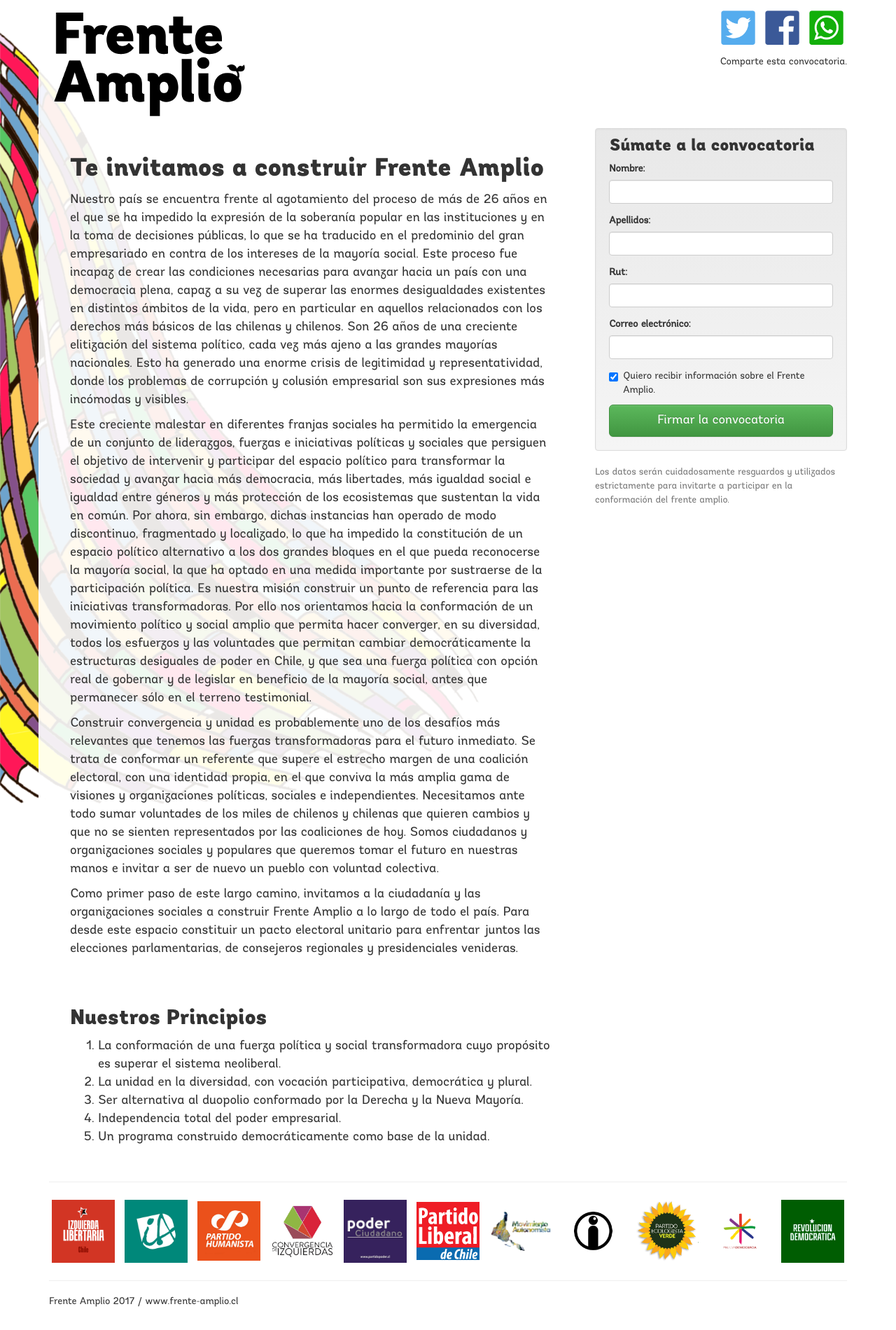
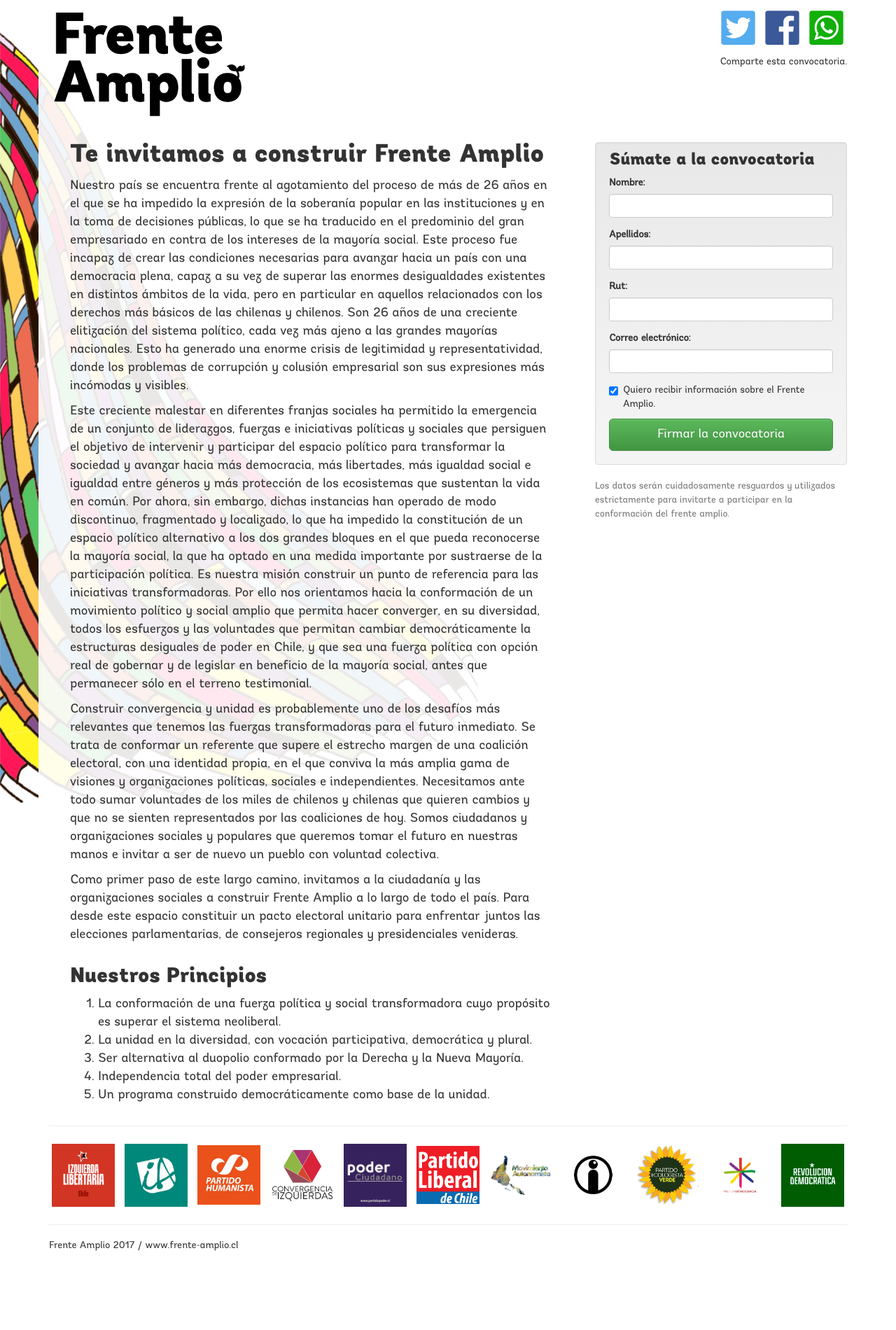
Before and after one commit to emegodoyr/frente-amplio, a PHP site: page / in a window 1280 px wide. Shown: the whole page at 70% size. After the commit the page ends 1787 px from the top, so only its background shows below. Run offline with PHP 8.4, Linux system fonts and the light colour scheme; data that the repository does not hold is empty; some libraries are stand-ins or nearby versions.

Commit message:
alinear texto con formulario

```diff
--- a/css/main.css
+++ b/css/main.css
@@ -29,7 +29,7 @@ font-family: 'Andes Black', serif;
   background: rgba(255, 255, 255, 0.9);
 }
 .content {
-  padding: 20px 45px;
+  padding: 0px 45px;
 }
 
 .cuantasFirmas {
@@ -100,7 +100,9 @@ margin: 5px;
 h3 {
   margin-top:-7px!important;
 }
-
+#refactor {
+    margin-top: 20px;
+}
 
 
 @media only screen and (max-device-width: 480px) {
```
